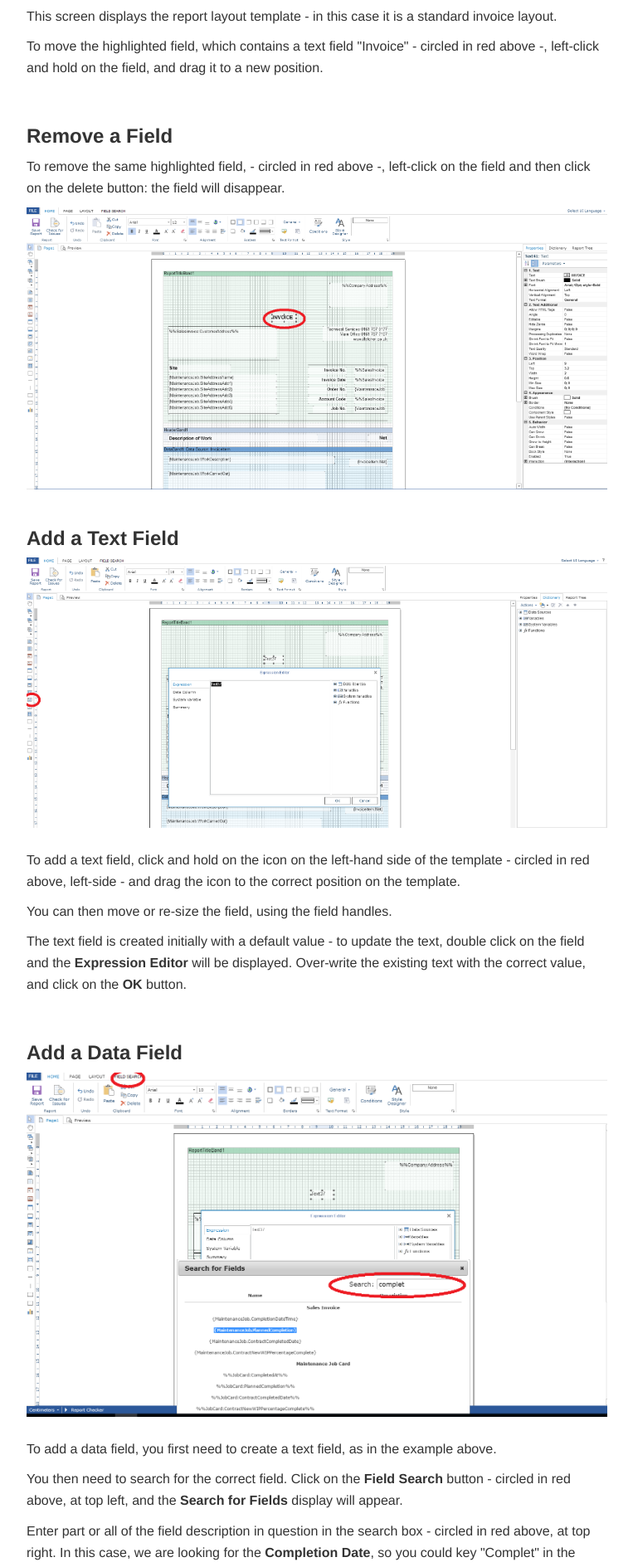
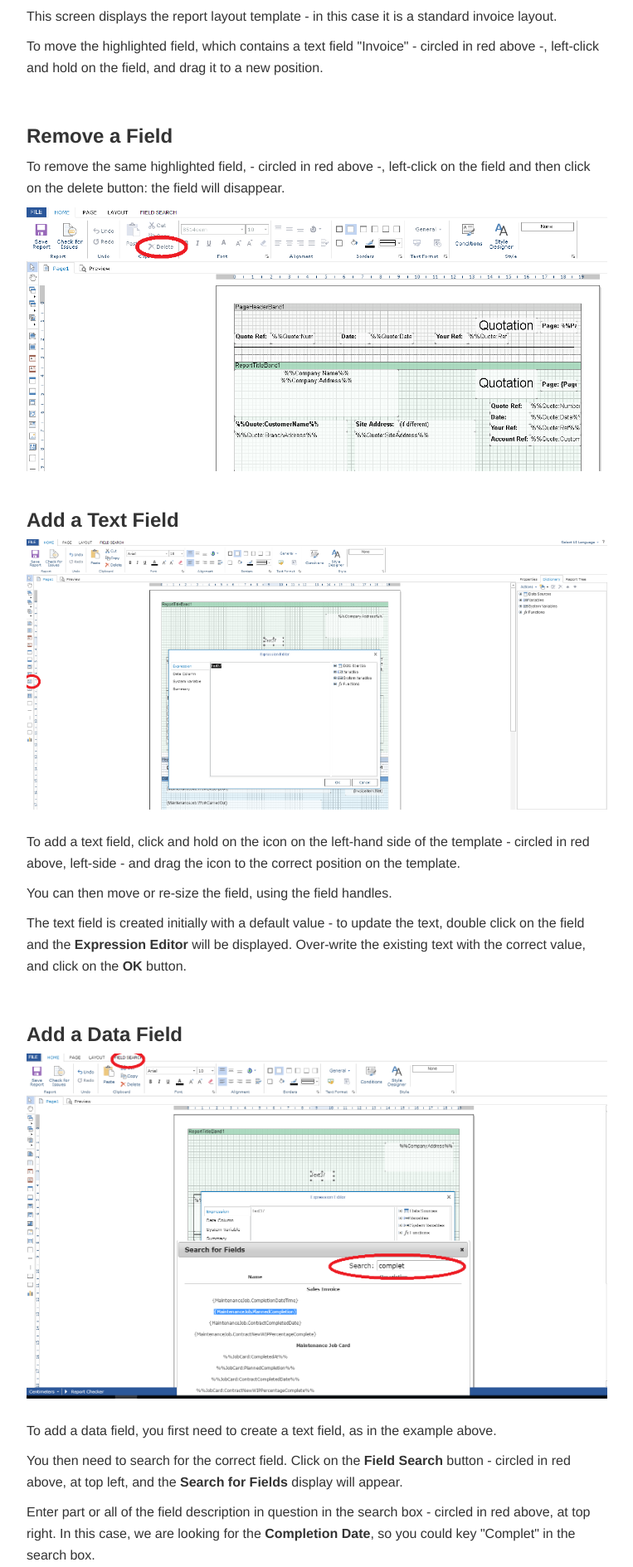
Before and after one commit to JNCSolutions/ConstructionManagerDocs, a Jekyll site: the page built from layouts.html, in a window 1280 px wide. Shown: the part 2379-4268 px from the top of the page at 83% size, without its empty margins (258-1021 px from the left). Built offline with Jekyll 4.4.1, drawn with Linux system fonts in a browser that asks for light colours.

Commit message:
Update layouts.html

```diff
--- a/layouts.html
+++ b/layouts.html
@@ -60,7 +60,7 @@ title: Layouts
     <h3 id="remove-a-field"><b>Remove a Field</b></h3>
     <p>To remove the same highlighted field, - circled in red above -,
         left-click on the field and then click on the delete button: the field will disappear.</p>
-    <img src="img/Layouts_Change_02.PNG" style="width: 100%;">
+    <img src="img/Layouts_Remove_01.PNG" style="width: 100%;">
     <br> <br>
 
     <h3 id="add-a-text-field"><b>Add a Text Field</b></h3>
```
